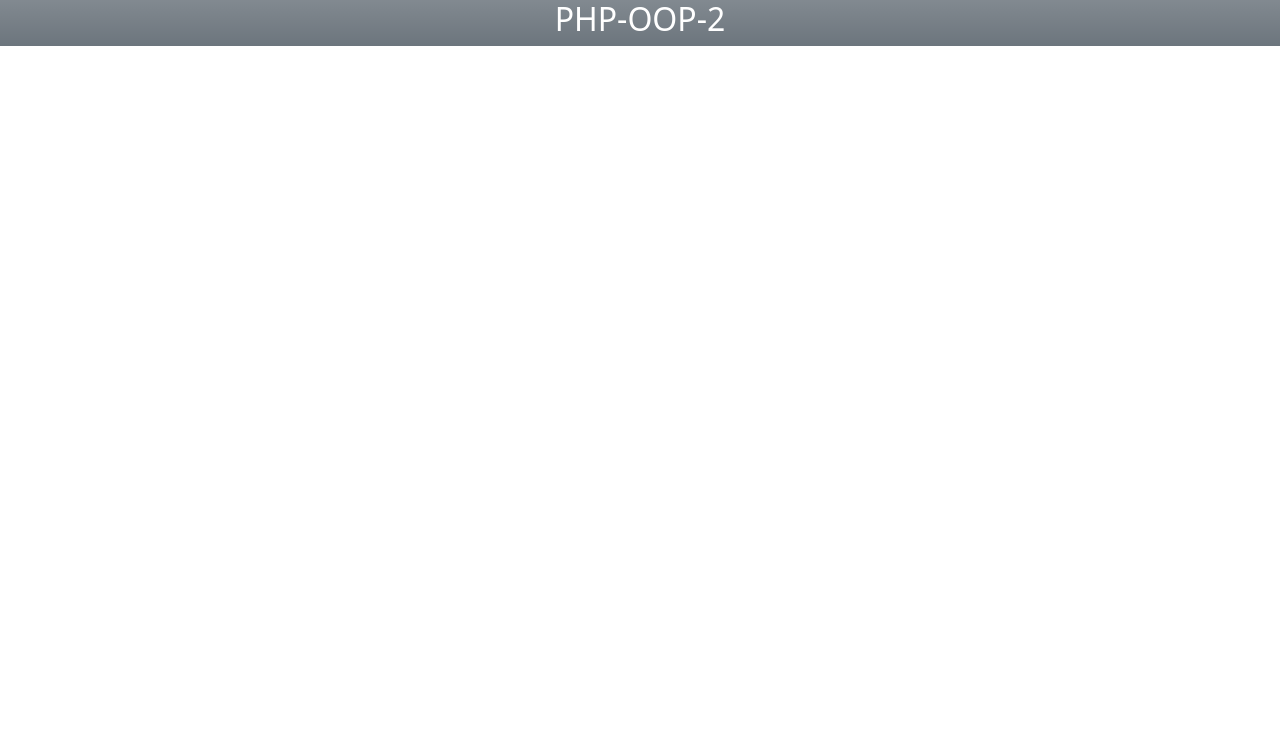
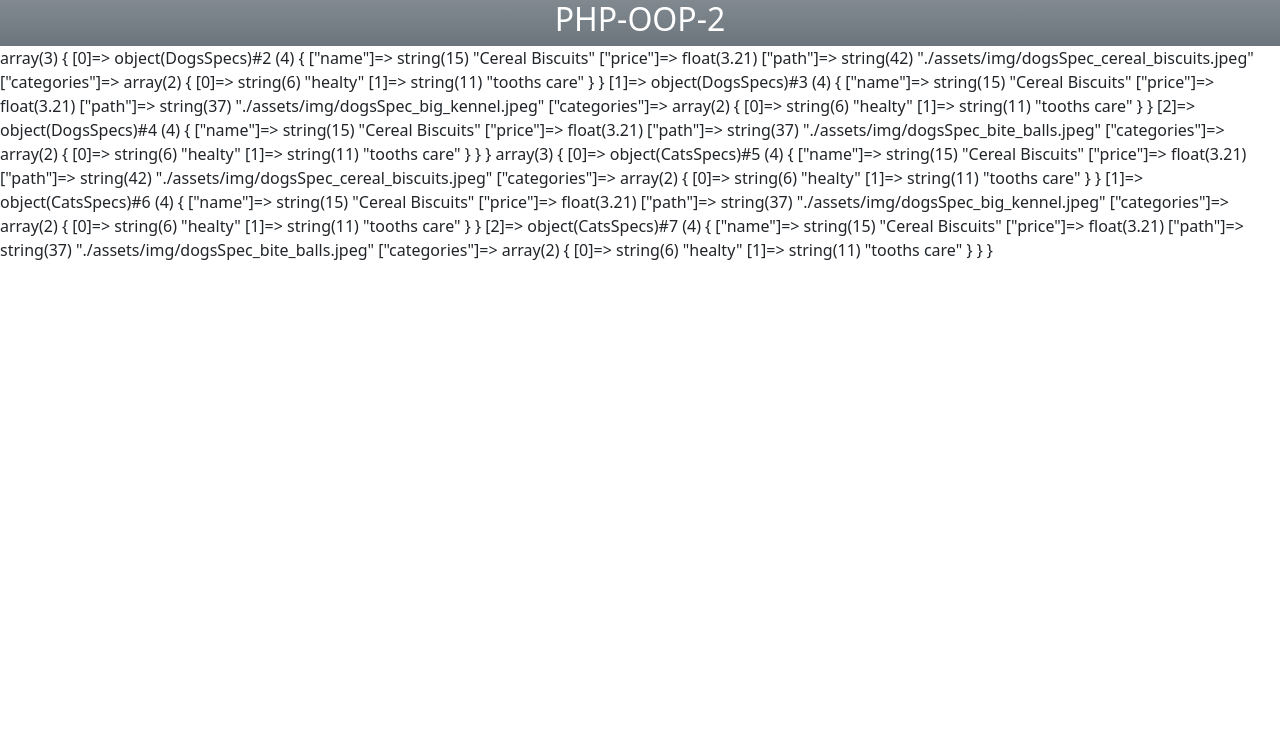
Before and after one commit to simonemoretti94/php-oop-2, a PHP site: page / in a window 1280 px wide. Shown: the top 735 px of the page. Run offline with PHP 8.4, Linux system fonts and the light colour scheme.

Commit message:
4th creating extensions to classes

```diff
--- a/assets/css/style.css
+++ b/assets/css/style.css
@@ -20,12 +20,15 @@ header {
 
 main {
     height: calc(100vh - 110px);
+    overflow-y: scroll;
 }
 
 footer {
     min-height: 60px;
     display: flex;
     align-items: center;
+    position: fixed;
+    width: 100vw;
 
     >nav {
         margin: auto auto;
--- a/data/db.php
+++ b/data/db.php
@@ -18,3 +18,16 @@ class Product
         $this->categories = $categories;
     }
 }
+
+$dogsProducts = [
+    new DogsSpecs('Cereal Biscuits', 3.21, './assets/img/dogsSpec_cereal_biscuits.jpeg', ['healty', 'tooths care']),
+    new DogsSpecs('Cereal Biscuits', 3.21, './assets/img/dogsSpec_big_kennel.jpeg', ['healty', 'tooths care']),
+    new DogsSpecs('Cereal Biscuits', 3.21, './assets/img/dogsSpec_bite_balls.jpeg', ['healty', 'tooths care']),
+];
+
+
+$catsProducts = [
+    new CatsSpecs('Cereal Biscuits', 3.21, './assets/img/dogsSpec_cereal_biscuits.jpeg', ['healty', 'tooths care']),
+    new CatsSpecs('Cereal Biscuits', 3.21, './assets/img/dogsSpec_big_kennel.jpeg', ['healty', 'tooths care']),
+    new CatsSpecs('Cereal Biscuits', 3.21, './assets/img/dogsSpec_bite_balls.jpeg', ['healty', 'tooths care']),
+];
--- a/index.php
+++ b/index.php
@@ -5,5 +5,7 @@
 <main>
     <?php require_once __DIR__ . '/data/db.php'; ?>
 
+    <?php var_dump($dogsProducts) ?>
+    <?php var_dump($catsProducts) ?>
 </main>
 <?php require_once __DIR__ . '/parts/footer.php' ?>
--- a/models/cats.php
+++ b/models/cats.php
@@ -1,7 +1,7 @@
 <?php
 class CatsSpecs extends Product
 {
-    function __construct($name, $price, $path, $categories,)
+    function __construct(public string $name, public float $price, public string $path, public array $categories,)
     {
         parent::__construct($name, $price, $path, $categories);
     }
--- a/models/dogs.php
+++ b/models/dogs.php
@@ -1,7 +1,7 @@
 <?php
 class DogsSpecs extends Product
 {
-    function __construct($name, $price, $path, $categories,)
+    function __construct(public string $name, public float $price, public string $path, public array $categories,)
     {
         parent::__construct($name, $price, $path, $categories);
     }
```
Also changed, not shown: assets/img/dogsSpec_big_kennel.jpeg (added), assets/img/dogsSpec_bite_balls.jpeg (added), assets/img/dogsSpec_cereal_biscuits.jpeg (added).
